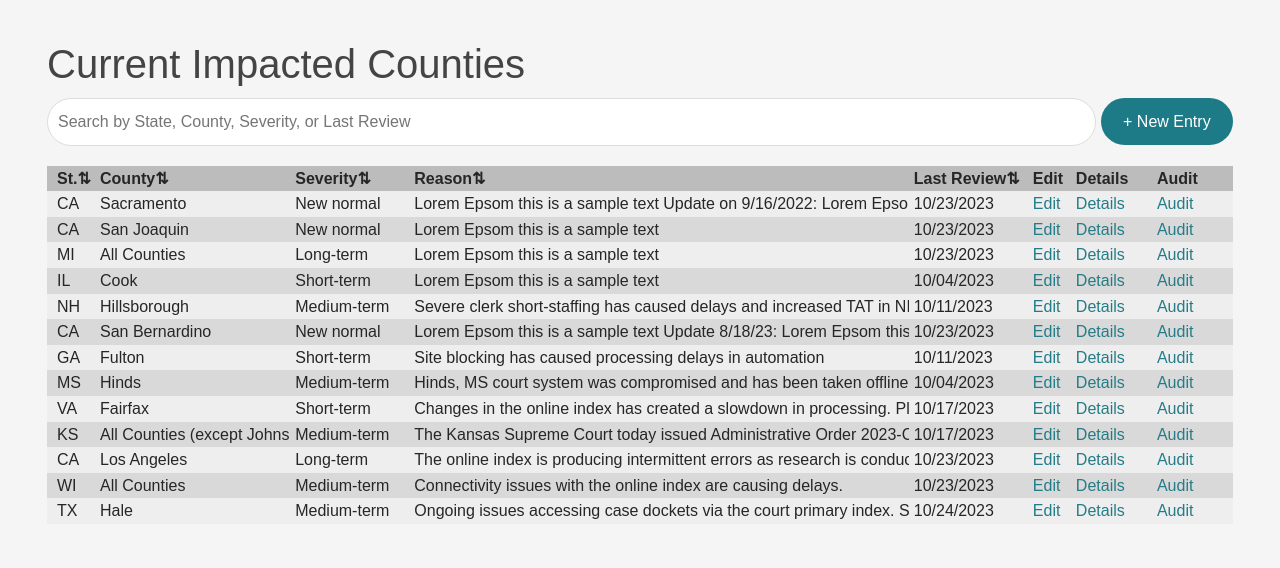
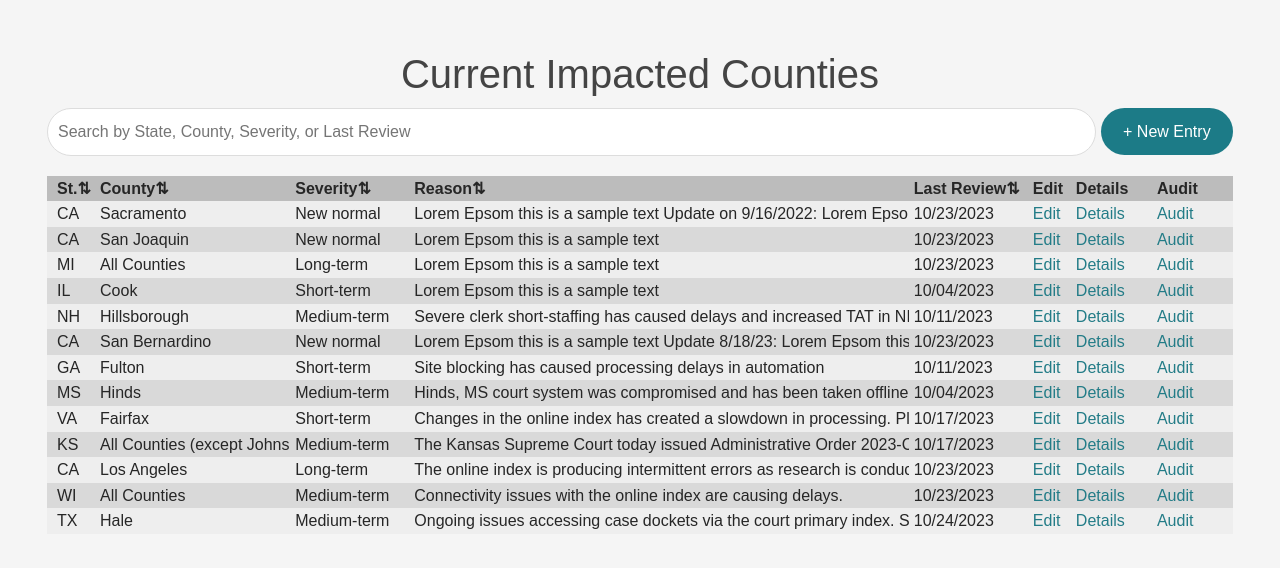
Before and after one commit to ethans2028/Calfus-Project, a React (Create React App) app in the folder client/: page /cic in a window 1280 px wide. Shown: the top 568 px of the page. Built offline with nearby package versions, Linux system fonts and the light colour scheme.

Commit message:
fixed Titles to all be aligned headers. added title for webpage in browser tab

```diff
--- a/client/public/index.html
+++ b/client/public/index.html
@@ -24,7 +24,7 @@
       work correctly both with client-side routing and a non-root public URL.
       Learn how to configure a non-root public URL by running `npm run build`.
     -->
-    <title>React App</title>
+    <title>CIC Data Supply Chain</title>
 
     <link href="https://cdn.jsdelivr.net/npm/bootstrap@5.3.2/dist/css/bootstrap.min.css" rel="stylesheet" integrity="sha384-T3c6CoIi6uLrA9TneNEoa7RxnatzjcDSCmG1MXxSR1GAsXEV/Dwwykc2MPK8M2HN" crossorigin="anonymous">
   </head>
--- a/client/src/global.css
+++ b/client/src/global.css
@@ -236,7 +236,8 @@ input, textarea {
 
 .page-header {
   text-align: center;
-  margin-bottom: 8%;
+  margin-top: 50px !important;
+
 }
 
 .login-page {
@@ -278,5 +279,5 @@ table, th, tr, td, tbody{
 }
 
 .login-header {
-  margin-bottom: 3% !important;
+
 }
--- a/client/src/routes/AnomalyDetailPage.jsx
+++ b/client/src/routes/AnomalyDetailPage.jsx
@@ -27,7 +27,7 @@ const AnomalyDetailPage = () => {
 
 
       <div className='page-header details-head'>
-        <h1>Anomaly Detail Page: {county}, {state}</h1>
+        <h1>Anomaly Details: {county}, {state}</h1>
       </div>
 
       <div className='details-data'>
--- a/client/src/routes/AuditPage.jsx
+++ b/client/src/routes/AuditPage.jsx
@@ -127,9 +127,7 @@ const AuditPage = () => {
 
     */
     <div className='container'>
-        <br/>
-        <h1>Anomalies: {properlyCapitalize(county)}, {state}</h1>
-        <h2>Audit Log</h2>
+        <h1 className='page-header'>Audit Log: {properlyCapitalize(county)}, {state}</h1>
         <input type="text" placeholder="Filter by username" onChange={changeUname} size={5}/>
         <table>
             <thead>
--- a/client/src/routes/cic.jsx
+++ b/client/src/routes/cic.jsx
@@ -173,8 +173,7 @@ const ActiveItemsPage = () => {
 
   return (
       <div className="container">
-        <div style={{ height: '5vh' }}></div>
-        <h1>Current Impacted Counties</h1>
+        <h1 className='page-header'>Current Impacted Counties</h1>
         <div style={{ display: 'flex', flexDirection: 'row', justifyItems: 'center'}}>
           <input type="text" placeholder="Search by State, County, Severity, or Last Review" onChange={handleSearch} style={{ marginRight: '5px' }}/>
           <Link to="/NewPage" className="button"> + New Entry</Link>
```
